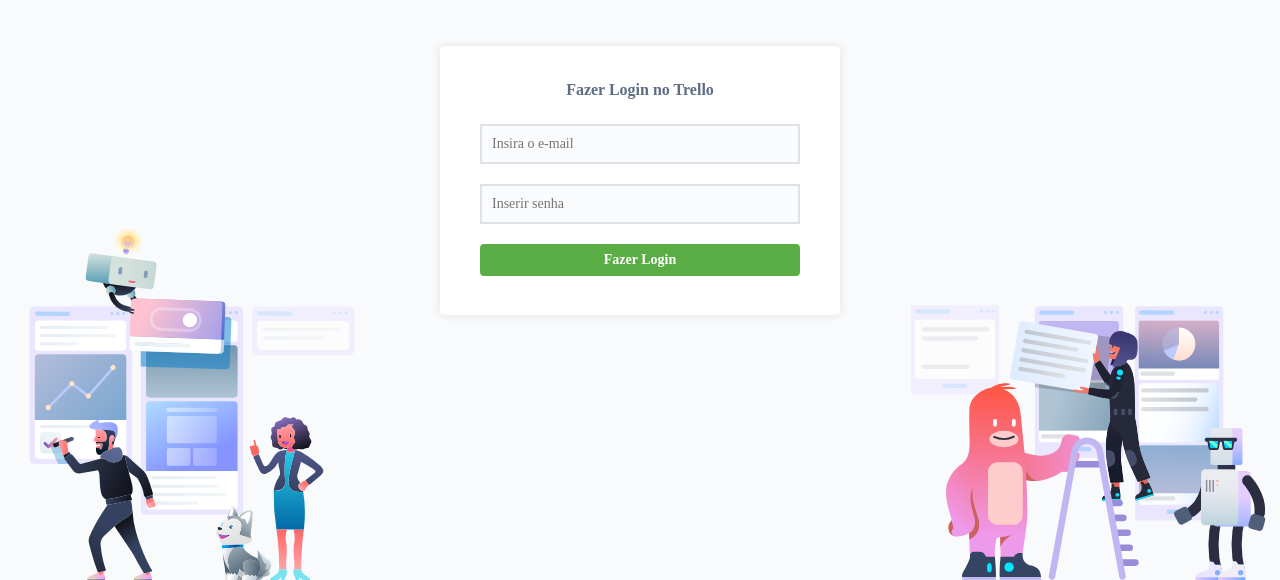
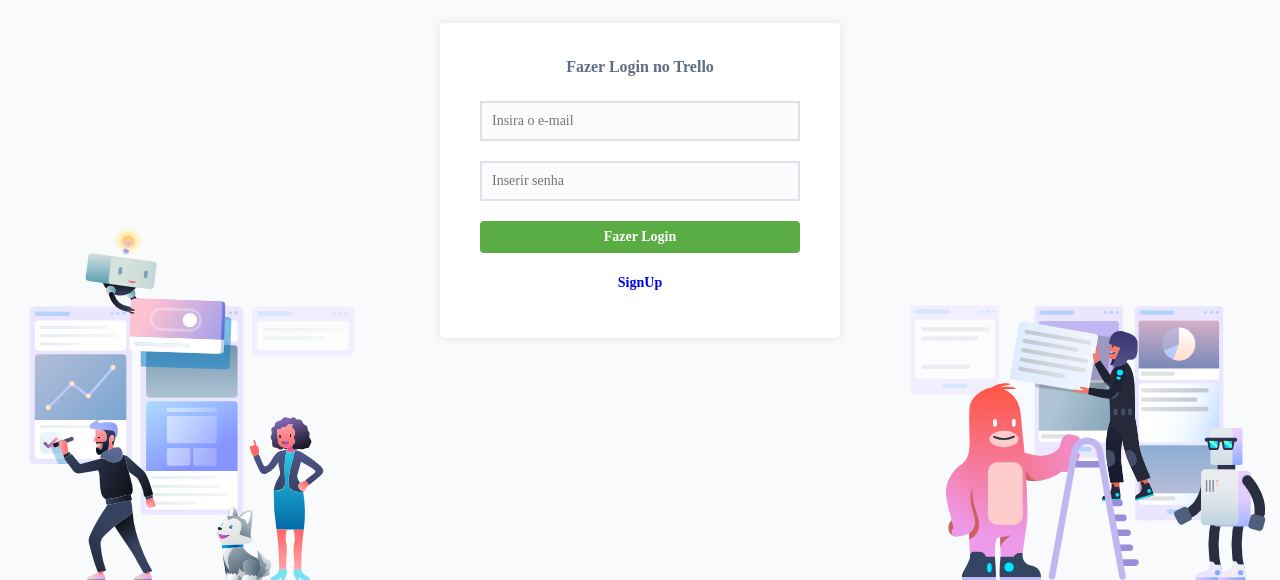
Before and after one commit to felipebergamin/trello-react, a React (Create React App) app: page /login in a window 1280 px wide. Shown: the part 220-800 px from the top of the page. Built offline with nearby package versions, Linux system fonts and the light colour scheme.

Commit message:
add button to signup

```diff
--- a/package.json
+++ b/package.json
@@ -10,6 +10,7 @@
     "customize-cra": "^0.9.1",
     "eslint-import-resolver-babel-plugin-root-import": "^1.1.1",
     "firebase": "^7.14.2",
+    "polished": "^3.6.1",
     "prettier": "^2.0.5",
     "prop-types": "^15.7.2",
     "react": "^16.13.1",
--- a/src/pages/Login/index.js
+++ b/src/pages/Login/index.js
@@ -1,5 +1,5 @@
 import React from 'react';
-import { Redirect } from 'react-router-dom';
+import { Redirect, Link } from 'react-router-dom';
 
 import { Container, LoginForm, BgImage } from './styles';
 import BackgroundLeft from '../../assets/bg_left.svg';
@@ -30,6 +30,8 @@
           >
             Fazer Login
           </button>
+
+          <Link to="/signup">SignUp</Link>
         </LoginForm>
       </div>
 
--- a/src/pages/Login/styles.js
+++ b/src/pages/Login/styles.js
@@ -1,4 +1,5 @@
 import styled, { css } from 'styled-components';
+import { darken } from 'polished';
 
 export const Container = styled.div`
   height: 100%;
@@ -40,20 +41,24 @@
 
   a,
   .login-btn {
-    background-color: rgb(90, 172, 68);
     border: none;
     padding: 8px 0px;
     border-radius: 4px;
     margin-bottom: 14px;
 
-    color: white;
     font-weight: bold;
     font-size: 14px;
     text-align: center;
   }
 
-  button[type='submit']:hover {
-    background-color: #61bd4f;
+  .login-btn {
+    transition: background-color 0.2s;
+    background-color: rgb(90, 172, 68);
+    color: white;
+  }
+
+  .login-btn:hover {
+    background-color: ${darken(0.1, 'rgb(90, 172, 68)')};
   }
 `;
 
```
Also changed, not shown: 1 other file (tests, documents, lock files or other folders).
